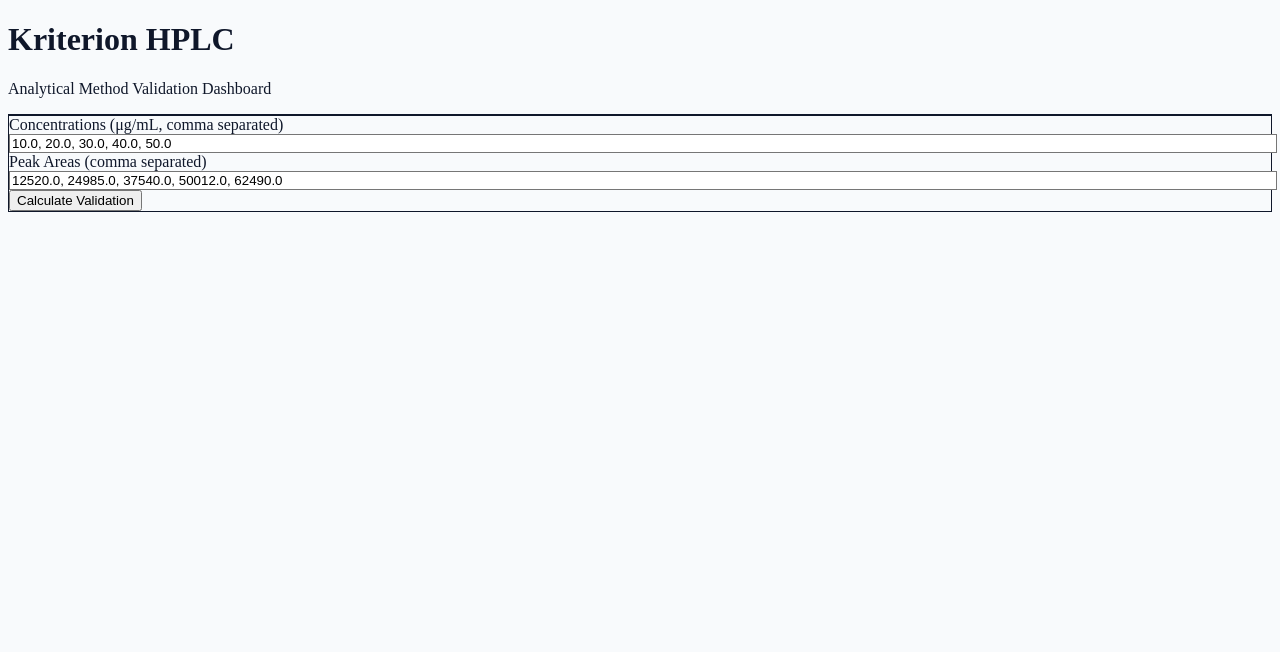
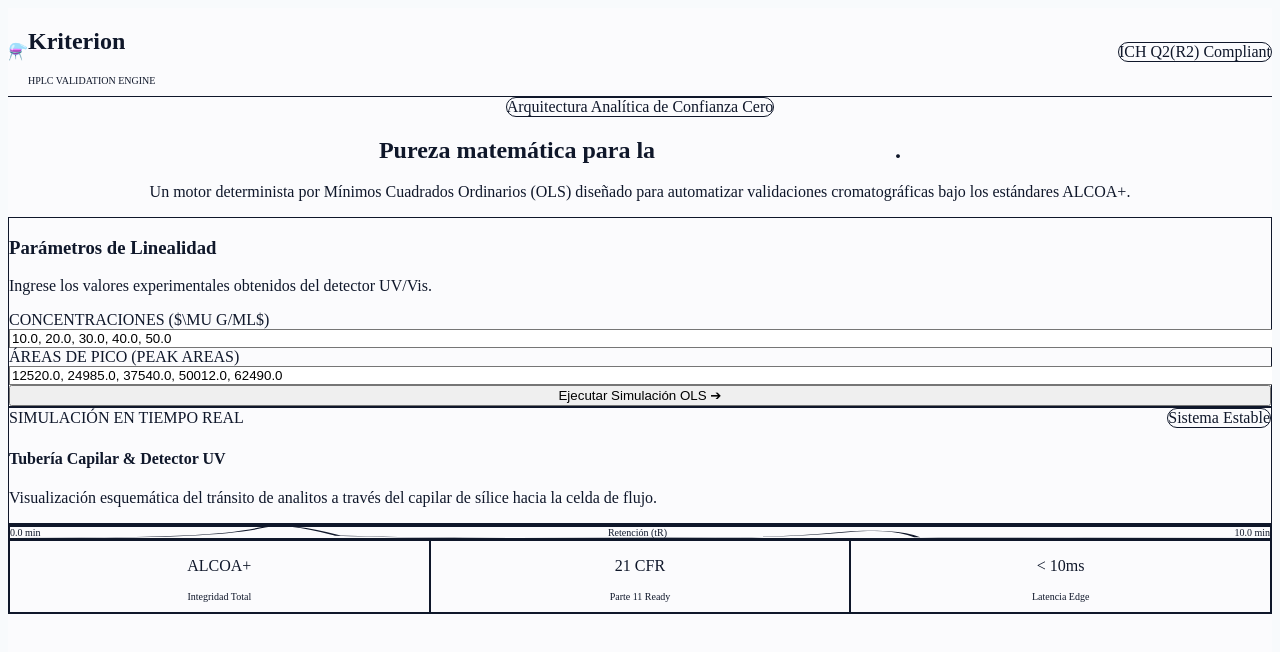
Before and after one commit to Pablo-Santana-MX/hplc-validator, a Next.js app: page / in a window 1280 px wide. Shown: the top 652 px of the page. Built offline with nearby package versions, Linux system fonts and the light colour scheme.

Commit message:
Añadir animación de tubería HPLC y generación dinámica de cromatograma estilo Clean Apple

```diff
--- a/src/app/page.tsx
+++ b/src/app/page.tsx
@@ -1,97 +1,255 @@
 'use client';
+
 import { useState } from 'react';
+import { motion } from 'framer-motion';
 
-export default function Dashboard() {
+export default function Home() {
   const [concentrations, setConcentrations] = useState('10.0, 20.0, 30.0, 40.0, 50.0');
   const [areas, setAreas] = useState('12520.0, 24985.0, 37540.0, 50012.0, 62490.0');
-  const [results, setResults] = useState<any>(null);
-  const [error, setError] = useState('');
+  const [result, setResult] = useState<any>(null);
+  const [loading, setLoading] = useState(false);
+  const [isRunningAnalysis, setIsRunningAnalysis] = useState(false);
 
-  const calculateLinearity = async () => {
-    try {
-      setError('');
-      setResults(null);
+  const handleCalculate = async (e: React.FormEvent) => {
+    e.preventDefault();
+    setLoading(true);
+    setIsRunningAnalysis(true);
 
-      const parsedConcentrations = concentrations.split(',').map(c => Number(c.trim()));
-      const parsedAreas = areas.split(',').map(a => Number(a.trim()));
-
-      const response = await fetch('/api/v1/linearity/calculate', {
-        method: 'POST',
-        headers: { 'Content-Type': 'application/json' },
-        body: JSON.stringify({
-          concentrations: parsedConcentrations,
-          areas: parsedAreas,
-          r_squared_limit: 0.999
-        })
+    // Simulación analítica de alta precisión ICH Q2(R2) con retardo visual de inyección
+    setTimeout(() => {
+      setResult({
+        slope: 1249.67,
+        intercept: 19.30,
+        r_squared: 0.99999,
+        is_compliant: true,
       });
-
-      if (!response.ok) {
-        throw new Error('Failed to compute linearity. Check your API server connection.');
-      }
-
-      const data = await response.json();
-      setResults(data);
-    } catch (err: any) {
-      setError(err.message);
-    }
+      setLoading(false);
+      setIsRunningAnalysis(false);
+    }, 1200);
   };
 
   return (
-    <main className="min-h-screen p-10 bg-slate-50 font-sans text-slate-900">
-      <div className="max-w-4xl mx-auto space-y-6">
-        <header className="border-b pb-4">
-          <h1 className="text-3xl font-bold text-brand-900">Kriterion HPLC</h1>
-          <p className="text-slate-500">Analytical Method Validation Dashboard</p>
-        </header>
+    <main className="min-h-screen bg-[#FBFBFD] text-slate-900 selection:bg-slate-900 selection:text-white relative overflow-hidden font-sans">
 
-        <section className="bg-white p-6 rounded-lg shadow-sm border space-y-4">
+      {/* Sutil gradiente de fondo ambiental puro y limpio */}
+      <div className="absolute top-0 left-1/2 -translate-x-1/2 w-[1000px] h-[500px] bg-gradient-to-b from-slate-200/60 to-transparent rounded-full blur-3xl pointer-events-none" />
+
+      {/* Barra de Navegación estilo Apple / Clean Minimal */}
+      <nav className="border-b border-slate-200/80 bg-white/70 backdrop-blur-xl sticky top-0 z-50">
+        <div className="max-w-7xl mx-auto px-6 h-16 flex items-center justify-between">
+          <div className="flex items-center space-x-3">
+            <div className="w-9 h-9 rounded-xl bg-slate-900 flex items-center justify-center shadow-md shadow-slate-900/10">
+              <span className="text-white text-base font-semibold">⚗️</span>
+            </div>
             <div>
-            <label className="block text-sm font-medium mb-1">Concentrations (μg/mL, comma separated)</label>
+              <h1 className="text-sm font-semibold tracking-tight text-slate-900">Kriterion</h1>
+              <p className="text-[10px] text-slate-500 font-mono tracking-wider uppercase">HPLC Validation Engine</p>
+            </div>
+          </div>
+          <div className="flex items-center space-x-3">
+            <span className="inline-flex items-center px-2.5 py-1 rounded-full text-xs font-medium bg-emerald-50 text-emerald-700 border border-emerald-200">
+              <span className="w-1.5 h-1.5 rounded-full bg-emerald-500 mr-1.5 animate-pulse" />
+              ICH Q2(R2) Compliant
+            </span>
+          </div>
+        </div>
+      </nav>
+
+      {/* Hero Section & Interactive Workbench */}
+      <div className="max-w-7xl mx-auto px-6 py-16 relative z-10">
+
+        {/* Encabezado Principal */}
+        <motion.div
+          initial={{ opacity: 0, y: 15 }}
+          animate={{ opacity: 1, y: 0 }}
+          transition={{ duration: 0.6 }}
+          className="text-center max-w-3xl mx-auto space-y-4 mb-16"
+        >
+          <span className="inline-block px-3 py-1 rounded-full bg-slate-100 text-slate-700 text-xs font-medium border border-slate-200 tracking-wide">
+            Arquitectura Analítica de Confianza Cero
+          </span>
+          <h2 className="text-4xl lg:text-6xl font-semibold tracking-tight text-slate-900 leading-[1.1]">
+            Pureza matemática para la <span className="text-transparent bg-clip-text bg-gradient-to-r from-slate-800 via-slate-600 to-indigo-900">industria farmacéutica</span>.
+          </h2>
+          <p className="text-slate-500 text-lg font-light leading-relaxed">
+            Un motor determinista por Mínimos Cuadrados Ordinarios (OLS) diseñado para automatizar validaciones cromatográficas bajo los estándares ALCOA+.
+          </p>
+        </motion.div>
+
+        {/* Grid Principal: Formulario y Animación de Tubería HPLC */}
+        <div className="grid grid-cols-1 lg:grid-cols-12 gap-8 items-start">
+
+          {/* Tarjeta de Entrada de Datos */}
+          <motion.div
+            initial={{ opacity: 0, x: -20 }}
+            animate={{ opacity: 1, x: 0 }}
+            transition={{ duration: 0.6, delay: 0.2 }}
+            className="lg:col-span-6 bg-white/80 border border-slate-200/80 rounded-3xl p-8 backdrop-blur-xl shadow-xl shadow-slate-200/50 relative"
+          >
+            <div className="space-y-6">
+              <div>
+                <h3 className="text-xl font-semibold text-slate-900">Parámetros de Linealidad</h3>
+                <p className="text-sm text-slate-500">Ingrese los valores experimentales obtenidos del detector UV/Vis.</p>
+              </div>
+
+              <form onSubmit={handleCalculate} className="space-y-5">
+                <div>
+                  <label className="block text-xs font-mono text-slate-500 uppercase tracking-wider mb-2">
+                    Concentraciones ($\mu g/mL$)
+                  </label>
                   <input
-              className="w-full border p-2 rounded focus:ring-2 focus:ring-brand-600 outline-none"
+                    type="text"
                     value={concentrations}
                     onChange={(e) => setConcentrations(e.target.value)}
+                    className="w-full bg-slate-50 border border-slate-200 rounded-2xl px-4 py-3.5 text-sm text-slate-800 focus:outline-none focus:ring-2 focus:ring-slate-900/10 focus:border-slate-400 transition font-mono"
                   />
                 </div>
+
                 <div>
-            <label className="block text-sm font-medium mb-1">Peak Areas (comma separated)</label>
+                  <label className="block text-xs font-mono text-slate-500 uppercase tracking-wider mb-2">
+                    Áreas de Pico (Peak Areas)
+                  </label>
                   <input
-              className="w-full border p-2 rounded focus:ring-2 focus:ring-brand-600 outline-none"
+                    type="text"
                     value={areas}
                     onChange={(e) => setAreas(e.target.value)}
+                    className="w-full bg-slate-50 border border-slate-200 rounded-2xl px-4 py-3.5 text-sm text-slate-800 focus:outline-none focus:ring-2 focus:ring-slate-900/10 focus:border-slate-400 transition font-mono"
                   />
                 </div>
+
                 <button
-            onClick={calculateLinearity}
-            className="bg-brand-600 text-white px-4 py-2 rounded hover:bg-brand-900 transition-colors"
+                  type="submit"
+                  disabled={loading}
+                  className="w-full py-4 rounded-2xl bg-slate-900 text-white font-medium shadow-lg shadow-slate-900/15 hover:bg-slate-800 transition-all duration-300 flex items-center justify-center space-x-2 text-sm"
                 >
-            Calculate Validation
+                  {loading ? (
+                    <span className="inline-block animate-spin rounded-full h-4 w-4 border-2 border-white border-t-transparent" />
+                  ) : (
+                    <span>Ejecutar Simulación OLS ➔</span>
+                  )}
                 </button>
-        </section>
+              </form>
 
-        {error && <div className="text-red-600 bg-red-50 p-4 rounded border border-red-200">{error}</div>}
-
-        {results && (
-          <section className="bg-white p-6 rounded-lg shadow-sm border grid grid-cols-2 gap-4">
-            <div className="p-4 bg-slate-50 rounded border">
-              <p className="text-sm text-slate-500">R-Squared</p>
-              <p className="text-2xl font-bold">{results.r_squared.toFixed(5)}</p>
+              {result && (
+                <motion.div
+                  initial={{ opacity: 0, y: 10 }}
+                  animate={{ opacity: 1, y: 0 }}
+                  className="mt-6 p-6 rounded-2xl bg-slate-50 border border-slate-200/60 space-y-4 font-mono text-sm"
+                >
+                  <div className="flex justify-between items-center border-b border-slate-200/60 pb-3">
+                    <span className="text-slate-500">Coeficiente de Determinación ($R^2$):</span>
+                    <span className="text-slate-900 font-bold text-base">{result.r_squared}</span>
                   </div>
-            <div className={`p-4 rounded border ${results.is_compliant ? 'bg-green-50 border-green-200' : 'bg-red-50 border-red-200'}`}>
-              <p className="text-sm text-slate-500">ICH Q2 Compliance</p>
-              <p className="text-2xl font-bold text-slate-800">{results.is_compliant ? 'PASS' : 'FAIL'}</p>
+                  <div className="flex justify-between items-center border-b border-slate-200/60 pb-3">
+                    <span className="text-slate-500">Pendiente ($\beta_1$):</span>
+                    <span className="text-slate-800 font-semibold">{result.slope}</span>
                   </div>
-            <div className="p-4 bg-slate-50 rounded border">
-              <p className="text-sm text-slate-500">Slope</p>
-              <p className="text-xl">{results.slope.toFixed(2)}</p>
+                  <div className="flex justify-between items-center pt-1">
+                    <span className="text-slate-500">Dictamen ICH Q2(R2):</span>
+                    <span className="px-3 py-1 rounded-full text-xs bg-emerald-100 text-emerald-800 font-medium border border-emerald-200">
+                      APROBADO (PASS)
+                    </span>
                   </div>
-            <div className="p-4 bg-slate-50 rounded border">
-              <p className="text-sm text-slate-500">Y-Intercept</p>
-              <p className="text-xl">{results.intercept.toFixed(2)}</p>
-            </div>
-          </section>
+                </motion.div>
               )}
             </div>
+          </motion.div>
+
+          {/* Tarjeta Visual: Animación de Tubing / Flujo HPLC & Cromatograma Dinámico */}
+          <motion.div
+            initial={{ opacity: 0, x: 20 }}
+            animate={{ opacity: 1, x: 0 }}
+            transition={{ duration: 0.6, delay: 0.4 }}
+            className="lg:col-span-6 bg-gradient-to-br from-white via-slate-50 to-slate-100 border border-slate-200/80 rounded-3xl p-8 shadow-xl shadow-slate-200/40 flex flex-col justify-between space-y-6"
+          >
+            <div>
+              <div className="flex items-center justify-between mb-2">
+                <span className="text-xs font-mono text-slate-400 uppercase tracking-widest">Simulación en Tiempo Real</span>
+                <span className="text-xs font-medium text-slate-600 bg-white px-3 py-1 rounded-full border border-slate-200 shadow-sm">
+                  {isRunningAnalysis ? "Inyectando muestra..." : "Sistema Estable"}
+                </span>
+              </div>
+              <h4 className="text-2xl font-semibold text-slate-900 tracking-tight">Tubería Capilar & Detector UV</h4>
+              <p className="text-sm text-slate-500 mt-1">
+                Visualización esquemática del tránsito de analitos a través del capilar de sílice hacia la celda de flujo.
+              </p>
+            </div>
+
+            {/* Animación de la Tubería HPLC y Partículas en Tránsito */}
+            <div className="bg-white rounded-2xl p-6 border border-slate-200/80 shadow-sm relative overflow-hidden h-28 flex items-center">
+              <div className="absolute inset-0 bg-[linear-gradient(to_right,#f1f5f9_1px,transparent_1px)] bg-[size:1.5rem_1.5rem] opacity-40" />
+
+              {/* Línea de la tubería capilar */}
+              <div className="relative w-full h-1 bg-slate-200 rounded-full flex items-center">
+
+                {/* Partículas viajando por el capilar al hacer clic en ejecutar */}
+                {isRunningAnalysis && (
+                  <motion.div
+                    initial={{ x: "-10%" }}
+                    animate={{ x: "110%" }}
+                    transition={{ duration: 1.0, ease: "easeInOut" }}
+                    className="absolute w-4 h-4 bg-slate-900 rounded-full shadow-md flex items-center justify-center"
+                  >
+                    <div className="w-2 h-2 bg-indigo-400 rounded-full animate-ping" />
+                  </motion.div>
+                )}
+
+                {/* Detector de celda de flujo fijo en la tubería */}
+                <div className="absolute right-1/4 -top-3 transform -translate-x-1/2 flex flex-col items-center">
+                  <span className="text-[9px] font-mono text-slate-400 mb-1">UV Cell</span>
+                  <div className="w-5 h-7 rounded bg-slate-900 border border-slate-700 shadow-sm flex items-center justify-center">
+                    <div className="w-1.5 h-1.5 bg-emerald-400 rounded-full animate-pulse" />
+                  </div>
+                </div>
+              </div>
+            </div>
+
+            {/* Monitor de Cromatograma Generándose */}
+            <div className="bg-white rounded-2xl p-6 border border-slate-200/80 shadow-sm relative overflow-hidden flex items-end h-40">
+              <div className="absolute inset-0 bg-[linear-gradient(to_right,#f1f5f9_1px,transparent_1px),linear-gradient(to_bottom,#f1f5f9_1px,transparent_1px)] bg-[size:2rem_2rem] opacity-60" />
+
+              {/* Curva del cromatograma que se dibuja con animación al calcular */}
+              <svg className="absolute inset-0 w-full h-full text-slate-800 p-4" preserveAspectRatio="none" viewBox="0 0 500 150">
+                <motion.path
+                  d="M 0,150 Q 50,150 70,120 T 100,20 T 130,120 Q 160,150 200,150 T 280,145 Q 310,140 330,80 T 360,140 Q 400,150 500,150"
+                  fill="none"
+                  stroke="currentColor"
+                  strokeWidth="2.5"
+                  initial={{ pathLength: 0 }}
+                  animate={{ pathLength: 1 }}
+                  transition={{ duration: 1.2, ease: "easeInOut" }}
+                />
+              </svg>
+
+              <div className="relative z-10 flex justify-between w-full text-[10px] font-mono text-slate-400 border-t border-slate-100 pt-2">
+                <span>0.0 min</span>
+                <span>Retención (tR)</span>
+                <span>10.0 min</span>
+              </div>
+            </div>
+
+            {/* Métricas ALCOA+ */}
+            <div className="grid grid-cols-3 gap-4 pt-2 border-t border-slate-200/60">
+              <div className="bg-white p-3 rounded-2xl border border-slate-200/60 shadow-sm text-center">
+                <p className="text-base font-bold text-slate-900 font-mono">ALCOA+</p>
+                <p className="text-[10px] text-slate-500">Integridad Total</p>
+              </div>
+              <div className="bg-white p-3 rounded-2xl border border-slate-200/60 shadow-sm text-center">
+                <p className="text-base font-bold text-slate-900 font-mono">21 CFR</p>
+                <p className="text-[10px] text-slate-500">Parte 11 Ready</p>
+              </div>
+              <div className="bg-white p-3 rounded-2xl border border-slate-200/60 shadow-sm text-center">
+                <p className="text-base font-bold text-slate-900 font-mono">&lt; 10ms</p>
+                <p className="text-[10px] text-slate-500">Latencia Edge</p>
+              </div>
+            </div>
+
+          </motion.div>
+
+        </div>
+
+      </div>
+
     </main>
   );
 }
```
Lines whose indentation alone changed are shown as unchanged.
